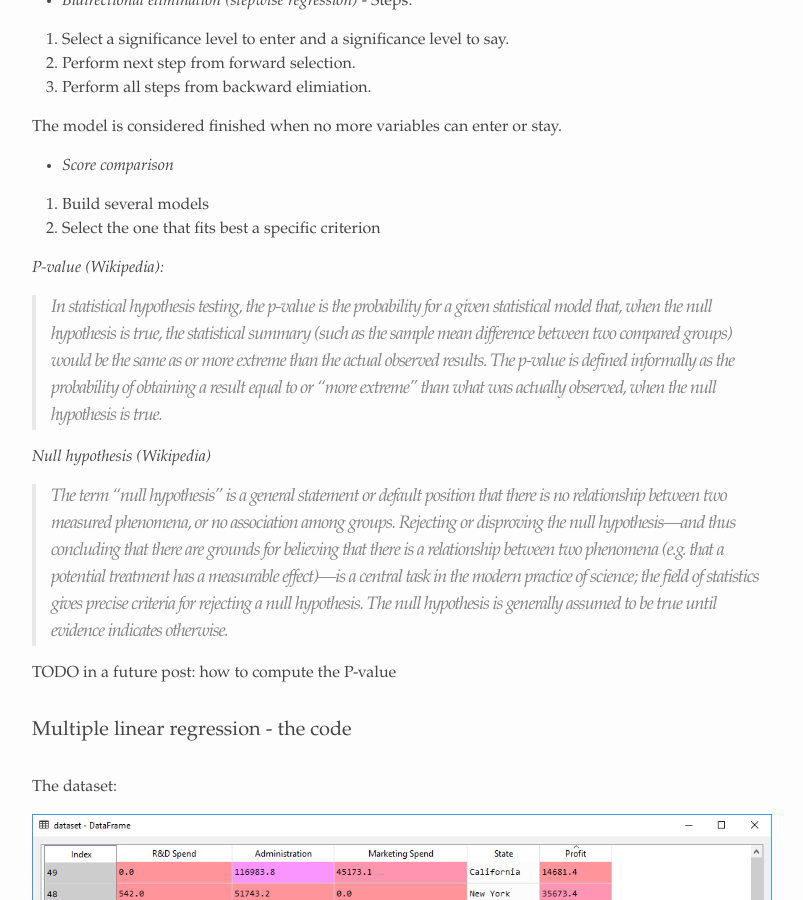
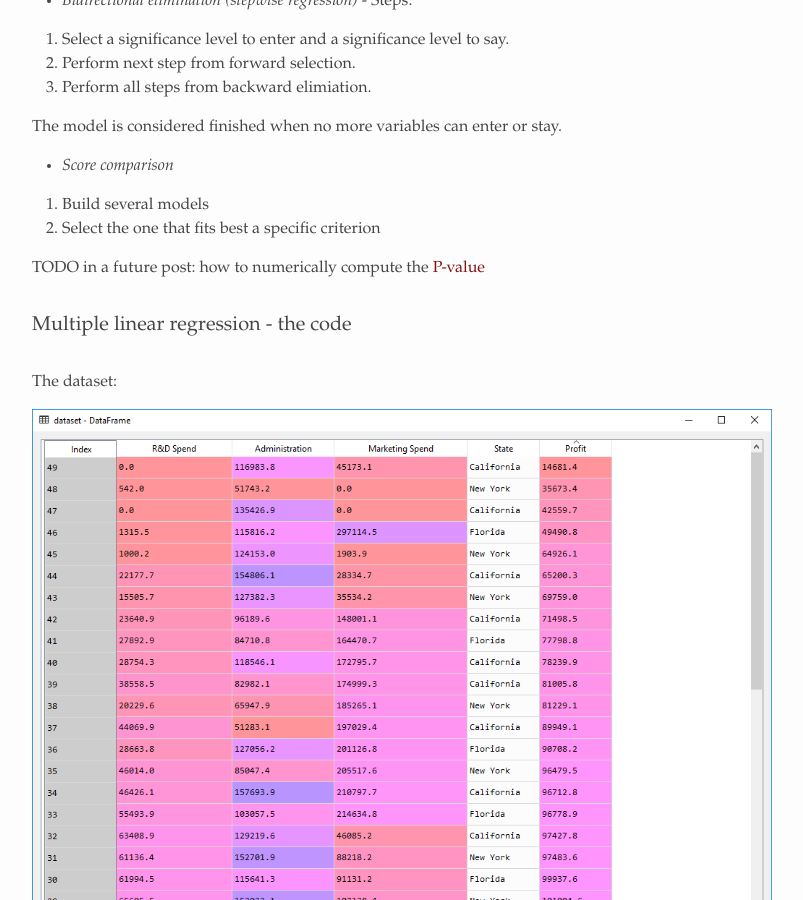
Before and after one commit to alexandrugris/my-jekyll-tech-blog, a Jekyll site: the page built from MyBlog/_posts/2017-03-25-MachineLearning-Notebook - 2.markdown, in a window 1280 px wide and 900 px high, scrolled down 4620 px. Shown: the whole window, without its empty margins (238-1041 px from the left). Built offline with Jekyll 4.4.1, drawn with Linux system fonts in a browser that asks for light colours; some of the changed text lies outside the part shown.

Commit message:
small changes

```diff
--- a/MyBlog/_posts/2017-03-25-MachineLearning-Notebook - 2.markdown
+++ b/MyBlog/_posts/2017-03-25-MachineLearning-Notebook - 2.markdown
@@ -180,17 +180,7 @@ The model is considered finished when no more variables can enter or stay.
 1. Build several models
 2. Select the one that fits best a specific criterion
 
-*P-value (Wikipedia):*
-
-> In statistical hypothesis testing, the p-value is the probability for a given statistical model that, when the null hypothesis is true, the statistical summary (such as the sample mean difference between two compared groups) would be the same as or more extreme than the actual observed results.
-> The p-value is defined informally as the probability of obtaining a result equal to or "more extreme" than what was actually observed, when the null hypothesis is true.
-
-*Null hypothesis (Wikipedia)*
-
-> The term "null hypothesis" is a general statement or default position that there is no relationship between two measured phenomena, or no association among groups. Rejecting or disproving the null hypothesis—and thus concluding that there are grounds for believing that there is a relationship between two phenomena (e.g. that a potential treatment has a measurable effect)—is a central task in the modern practice of science; the field of statistics gives precise criteria for rejecting a null hypothesis.
-The null hypothesis is generally assumed to be true until evidence indicates otherwise.
-
-TODO in a future post: how to compute the P-value
+TODO in a future post: how to numerically compute the [P-value](http://www.wikihow.com/Calculate-P-Value)
 
 ### Multiple linear regression - the code
 
```
Also changed, not shown: other parts of MyBlog/_posts/2017-03-25-MachineLearning-Notebook - 2.markdown (+2 -2 lines).
